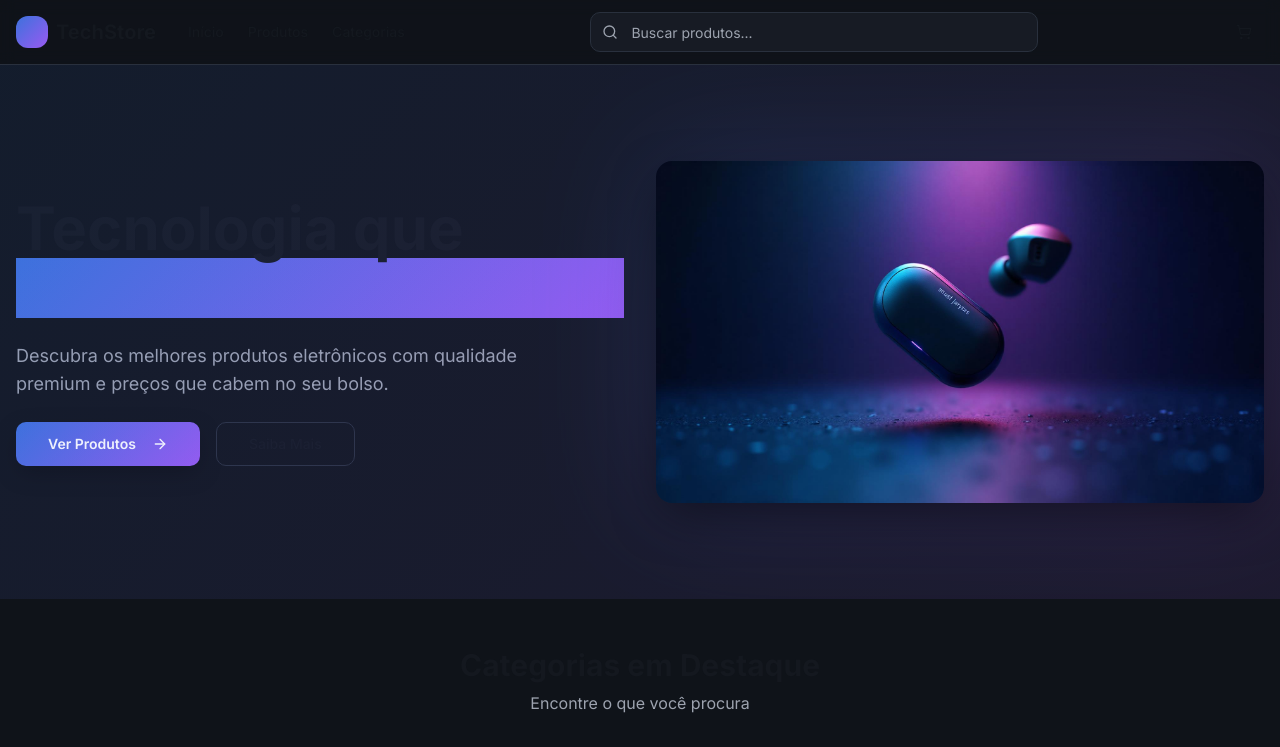
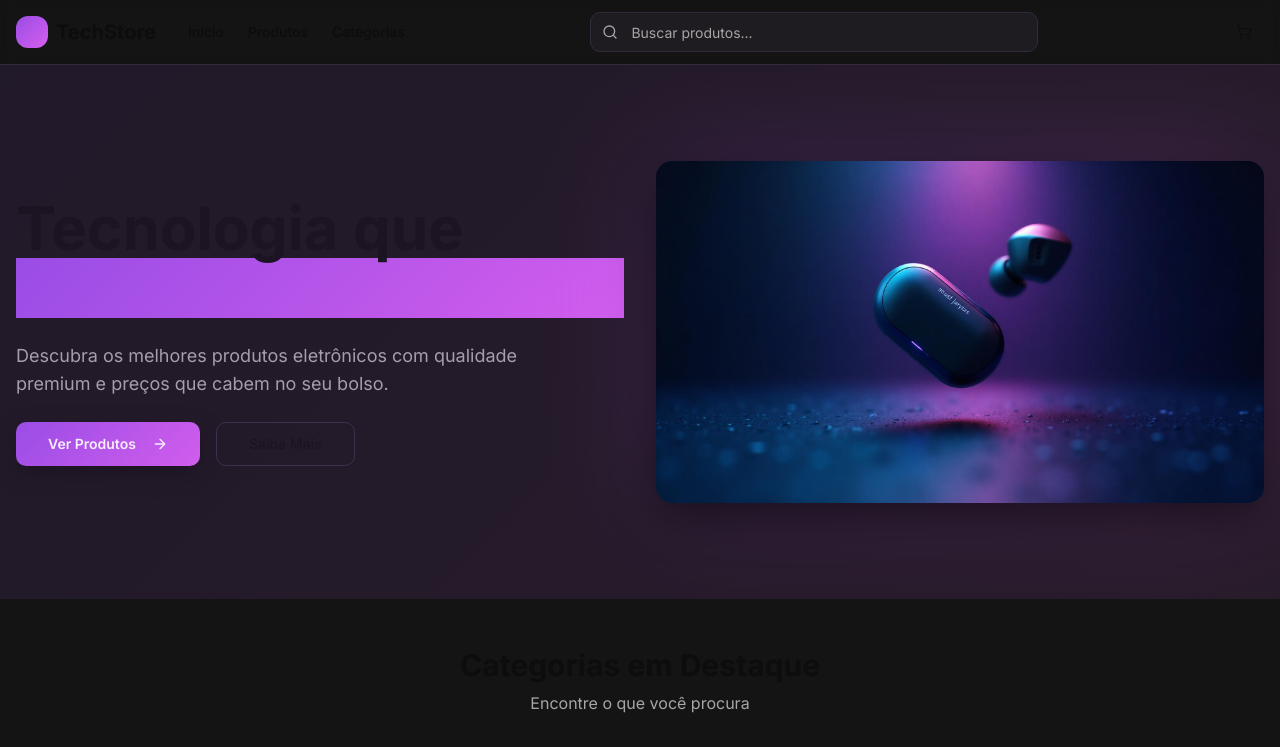
Before and after one commit to Augustocaua/e-cormecer, a React (Vite) app: page / in a window 1280 px wide. Shown: the top 747 px of the page. Built offline with nearby package versions, Linux system fonts and the light colour scheme; the HTML template or start-up script is replaced by a standard one.

Commit message:
Refactor: Add color palettes

```diff
--- a/src/index.css
+++ b/src/index.css
@@ -8,80 +8,80 @@ All colors MUST be HSL.
 
 @layer base {
   :root {
-    --background: 220 18% 97%;
-    --foreground: 220 20% 10%;
+    --background: 0 0% 100%;
+    --foreground: 0 0% 5%;
 
     --card: 0 0% 100%;
-    --card-foreground: 220 20% 10%;
+    --card-foreground: 0 0% 5%;
 
     --popover: 0 0% 100%;
-    --popover-foreground: 220 20% 10%;
+    --popover-foreground: 0 0% 5%;
 
-    --primary: 220 70% 50%;
+    --primary: 270 70% 50%;
     --primary-foreground: 0 0% 100%;
 
-    --secondary: 220 15% 92%;
-    --secondary-foreground: 220 20% 10%;
+    --secondary: 270 10% 96%;
+    --secondary-foreground: 0 0% 5%;
 
-    --muted: 220 15% 95%;
-    --muted-foreground: 220 10% 45%;
+    --muted: 270 5% 96%;
+    --muted-foreground: 0 0% 45%;
 
-    --accent: 265 85% 60%;
+    --accent: 270 85% 60%;
     --accent-foreground: 0 0% 100%;
 
     --destructive: 0 84% 60%;
     --destructive-foreground: 0 0% 100%;
 
-    --border: 220 15% 88%;
-    --input: 220 15% 88%;
-    --ring: 220 70% 50%;
+    --border: 270 10% 90%;
+    --input: 270 10% 90%;
+    --ring: 270 70% 50%;
 
     --radius: 0.75rem;
 
-    /* Tech store specific tokens */
-    --gradient-hero: linear-gradient(135deg, hsl(220 70% 50%) 0%, hsl(265 85% 60%) 100%);
-    --gradient-card: linear-gradient(180deg, hsl(220 18% 97%) 0%, hsl(220 15% 95%) 100%);
-    --shadow-soft: 0 2px 8px -2px hsl(220 20% 10% / 0.08);
-    --shadow-medium: 0 8px 24px -4px hsl(220 20% 10% / 0.12);
-    --shadow-large: 0 16px 48px -8px hsl(220 20% 10% / 0.16);
+    /* Purple & Black theme tokens */
+    --gradient-hero: linear-gradient(135deg, hsl(270 70% 50%) 0%, hsl(290 80% 55%) 100%);
+    --gradient-card: linear-gradient(180deg, hsl(0 0% 100%) 0%, hsl(270 5% 98%) 100%);
+    --shadow-soft: 0 2px 8px -2px hsl(270 50% 30% / 0.08);
+    --shadow-medium: 0 8px 24px -4px hsl(270 50% 30% / 0.12);
+    --shadow-large: 0 16px 48px -8px hsl(270 50% 30% / 0.16);
     --transition-smooth: all 0.3s cubic-bezier(0.4, 0, 0.2, 1);
   }
 
   .dark {
-    --background: 220 25% 8%;
-    --foreground: 220 10% 95%;
+    --background: 0 0% 8%;
+    --foreground: 0 0% 98%;
 
-    --card: 220 22% 12%;
-    --card-foreground: 220 10% 95%;
+    --card: 0 0% 12%;
+    --card-foreground: 0 0% 98%;
 
-    --popover: 220 22% 12%;
-    --popover-foreground: 220 10% 95%;
+    --popover: 0 0% 12%;
+    --popover-foreground: 0 0% 98%;
 
-    --primary: 220 70% 55%;
+    --primary: 270 75% 60%;
     --primary-foreground: 0 0% 100%;
 
-    --secondary: 220 20% 16%;
-    --secondary-foreground: 220 10% 95%;
+    --secondary: 270 15% 16%;
+    --secondary-foreground: 0 0% 98%;
 
-    --muted: 220 20% 16%;
-    --muted-foreground: 220 10% 65%;
+    --muted: 270 10% 16%;
+    --muted-foreground: 0 0% 65%;
 
-    --accent: 265 85% 65%;
+    --accent: 290 80% 65%;
     --accent-foreground: 0 0% 100%;
 
     --destructive: 0 62% 50%;
     --destructive-foreground: 0 0% 100%;
 
-    --border: 220 20% 20%;
-    --input: 220 20% 20%;
-    --ring: 220 70% 55%;
+    --border: 270 15% 20%;
+    --input: 270 15% 20%;
+    --ring: 270 75% 60%;
 
     /* Dark mode specific tokens */
-    --gradient-hero: linear-gradient(135deg, hsl(220 70% 55%) 0%, hsl(265 85% 65%) 100%);
-    --gradient-card: linear-gradient(180deg, hsl(220 22% 12%) 0%, hsl(220 20% 16%) 100%);
-    --shadow-soft: 0 2px 8px -2px hsl(0 0% 0% / 0.3);
-    --shadow-medium: 0 8px 24px -4px hsl(0 0% 0% / 0.4);
-    --shadow-large: 0 16px 48px -8px hsl(0 0% 0% / 0.5);
+    --gradient-hero: linear-gradient(135deg, hsl(270 75% 60%) 0%, hsl(290 80% 65%) 100%);
+    --gradient-card: linear-gradient(180deg, hsl(0 0% 12%) 0%, hsl(270 10% 16%) 100%);
+    --shadow-soft: 0 2px 8px -2px hsl(0 0% 0% / 0.4);
+    --shadow-medium: 0 8px 24px -4px hsl(0 0% 0% / 0.5);
+    --shadow-large: 0 16px 48px -8px hsl(0 0% 0% / 0.6);
   }
 }
 
```
